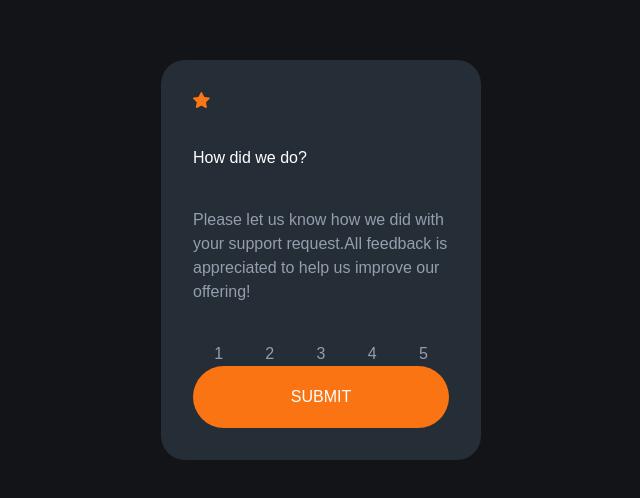
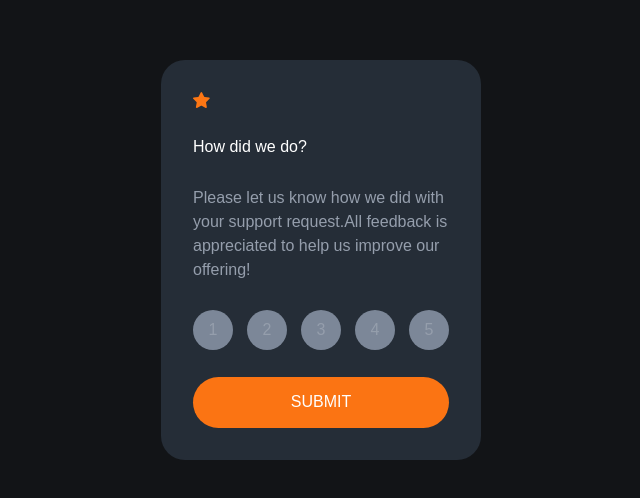
Before and after one commit to tcmak217/interactive-rating-component, a React (Create React App) app: page / in a window 1280 px wide. Shown: the part 140-638 px from the top of the page, without its empty margins (319-959 px from the left). Built offline with nearby package versions, Linux system fonts and the light colour scheme.

Commit message:
feat: add style to the rating number buttons

```diff
--- a/src/components/RatingCard/RatingCard.tsx
+++ b/src/components/RatingCard/RatingCard.tsx
@@ -13,12 +13,22 @@ function RatingCard() {
           Please let us know how we did with your support request.All feedback is appreciated to
           help us improve our offering!
         </div>
-        <div className="flex flex-row justify-between">
-          <button className="text-light-grey grow">1</button>
-          <button className="text-light-grey grow">2</button>
-          <button className="text-light-grey grow">3</button>
-          <button className="text-light-grey grow">4</button>
-          <button className="text-light-grey grow">5</button>
+        <div className="flex flex-row grow justify-between">
+          <button className="w-10 h-10 text-light-grey bg-medium-grey active:bg-orange active:text-white rounded-full">
+            1
+          </button>
+          <button className="w-10 h-10 text-light-grey bg-medium-grey active:bg-orange active:text-white rounded-full">
+            2
+          </button>
+          <button className="w-10 h-10 text-light-grey bg-medium-grey active:bg-orange active:text-white rounded-full">
+            3
+          </button>
+          <button className="w-10 h-10 text-light-grey bg-medium-grey active:bg-orange active:text-white rounded-full">
+            4
+          </button>
+          <button className="w-10 h-10 text-light-grey bg-medium-grey active:bg-orange active:text-white rounded-full">
+            5
+          </button>
         </div>
         <button className="text-white grow bg-orange rounded-full uppercase active:bg-white active:text-orange">
           Submit
--- a/tailwind.config.js
+++ b/tailwind.config.js
@@ -11,7 +11,7 @@ module.exports = {
         orange: "hsl(25, 97%, 53%)",
         white: "hsl(0, 0%, 100%)",
         "light-grey": "hsl(217, 12%, 63%)",
-        "medium-Grey": "hsl(216, 12%, 54%)",
+        "medium-grey": "hsl(216, 12%, 54%)",
         "dark-blue": "hsl(213, 19%, 18%)",
         "very-dark-blue": "hsl(216, 12%, 8%)",
       },
```
